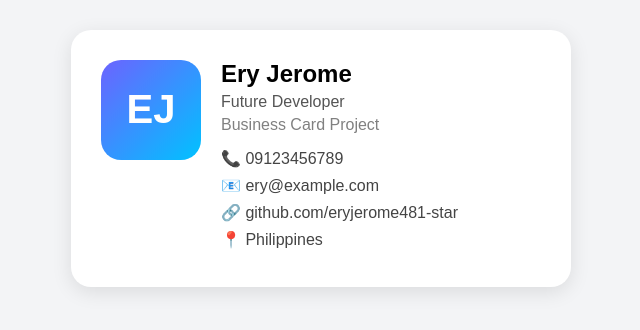
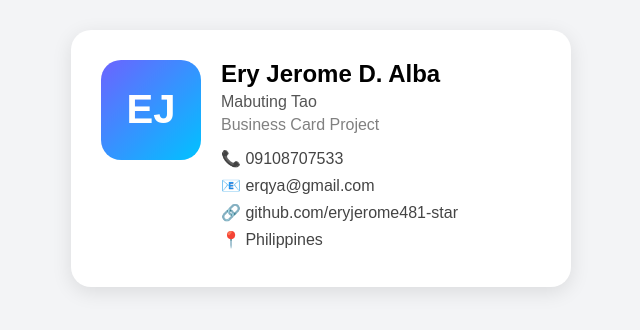
Before and after one commit to eryjerome481-star/business-card, a plain HTML site: page index.html in a window 1280 px wide. Shown: the part 242-572 px from the top of the page, without its empty margins (319-959 px from the left). Drawn offline with Linux system fonts and the light colour scheme.

Commit message:
Update index.html

```diff
--- a/index.html
+++ b/index.html
@@ -16,13 +16,13 @@
             </div>
 
             <div class="info">
-                <h2>Ery Jerome</h2>
-                <p class="role">Future Developer</p>
+                <h2>Ery Jerome D. Alba</h2>
+                <p class="role">Mabuting Tao</p>
                 <p class="company">Business Card Project</p>
 
                 <ul class="contact">
-                    <li>📞 09123456789</li>
-                    <li>📧 ery@example.com</li>
+                    <li>📞 09108707533</li>
+                    <li>📧 erqya@gmail.com</li>
                     <li>🔗 github.com/eryjerome481-star</li>
                     <li>📍 Philippines</li>
                 </ul>
```
